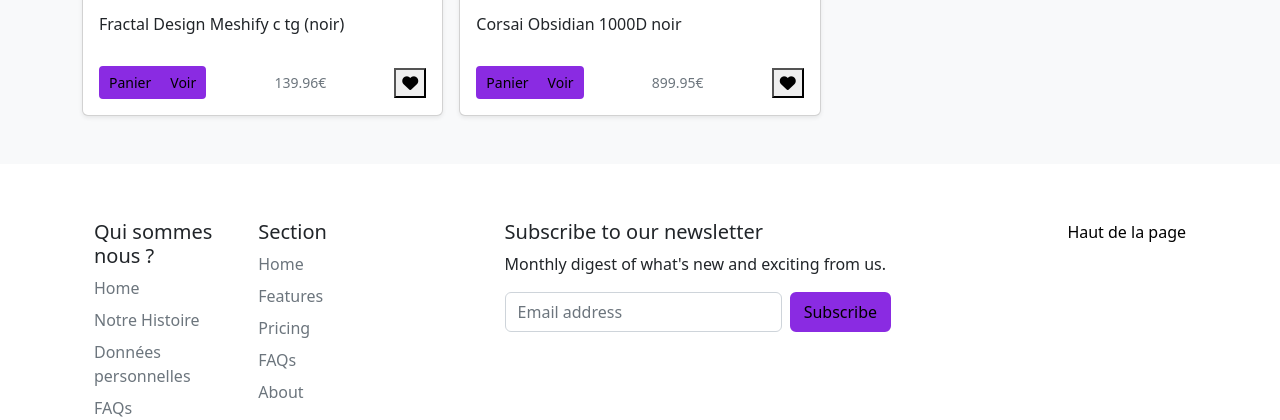
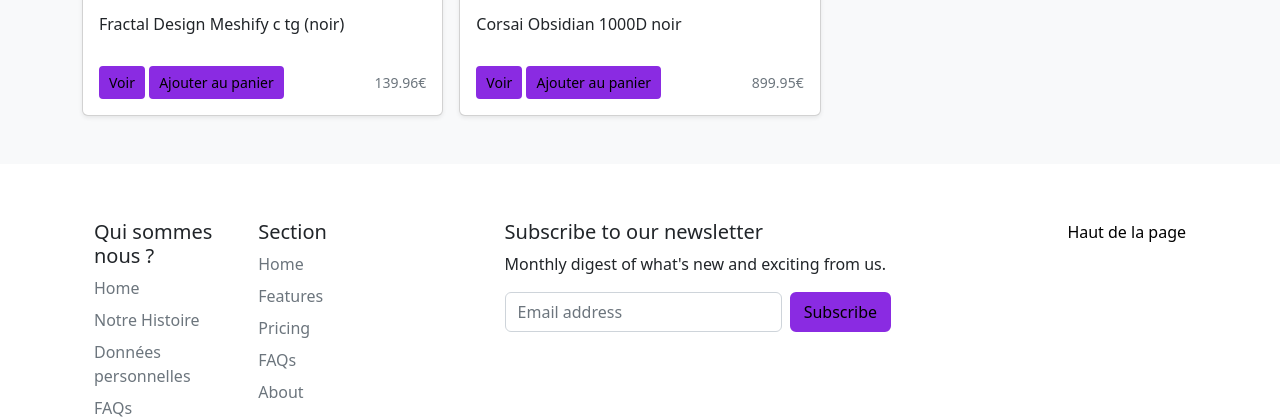
Before and after one commit to BenjiCarpy/Projet_E-commerce, a PHP site: page /filtre.php?id_categorie=1 in a window 1280 px wide. Shown: the part 1404-1824 px from the top of the page. Run offline with PHP 8.4, Linux system fonts and the light colour scheme; data comes from the database, SQL or seed files in the repository; some libraries are stand-ins or nearby versions; some web fonts are replaced.

Commit message:
Add files via upload

```diff
--- a/catalogue.php
+++ b/catalogue.php
@@ -8,11 +8,11 @@
   require('connexionDB.php');
 
 
-    $sql1 = "SELECT * FROM produit;";
+    $sql1 = "SELECT * FROM produit ORDER BY id_categorie_prod asc;";
     $rqt = $cnx->getRequete($sql1);
     $res = $rqt->fetchAll(PDO::FETCH_ASSOC);
 
-    $sql2 = "SELECT id_categorie, nom_categorie, description_categorie  FROM categorie;";
+    $sql2 = "SELECT id_categorie, nom_categorie, description_categorie FROM categorie;";
     $rqt = $cnx->getRequete($sql2);
     $res2 = $rqt->fetchAll();
 
--- a/filtre.php
+++ b/filtre.php
@@ -347,12 +347,12 @@
                   <br>
 
                   <div class="d-flex justify-content-between align-items-center">
-                      <div class="btn-group">
-                        <button type="button" class="btn btn-sm btn-outline-secondary"><a href="addPanier.php?id=<?= $line['id'] ?>">Panier</a></button>
-                        <button type="button" class="btn btn-sm btn-outline-secondary"><a href="descriptionProd.php?id=<?= $line['id'] ?>">Voir</a></button>
+                      <div  class="d-grid gap-2 d-md-block">
+                        <button type="button" class="btn btn-sm"><a href="descriptionProd.php?id=<?= $line['id'] ?>">Voir</a></button>
+                        <button type="button" class="btn btn-sm"><a href="addpanier.php?id=<?= $line['id'] ?>">Ajouter au panier</a></button>
                       </div>
                       <small class="text-muted"><?= $line['prix'] ?>€</small>
-                      <button onclick="Toggle1()" id="btnh1" class="btns"><i class="fa-solid fa-heart"></i></button>
+
                   </div>
                   </div>
               </div>
```
